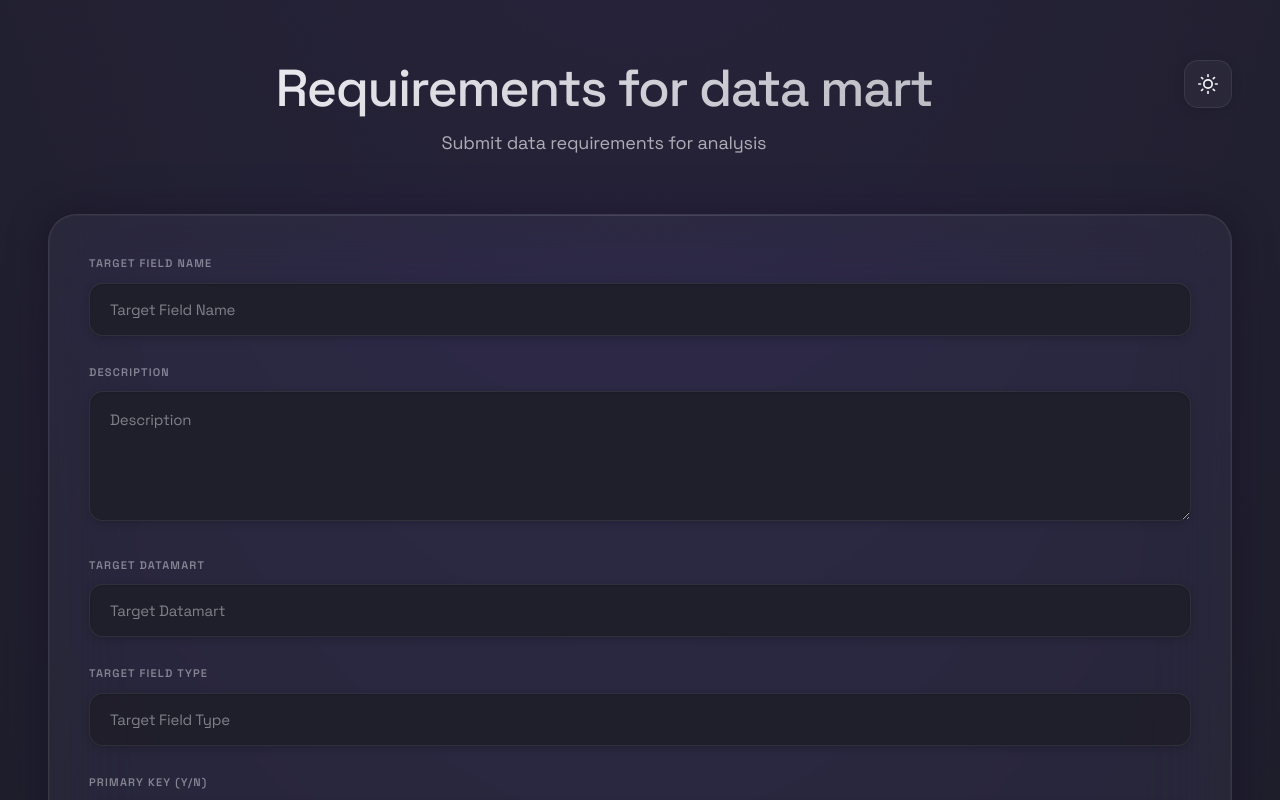
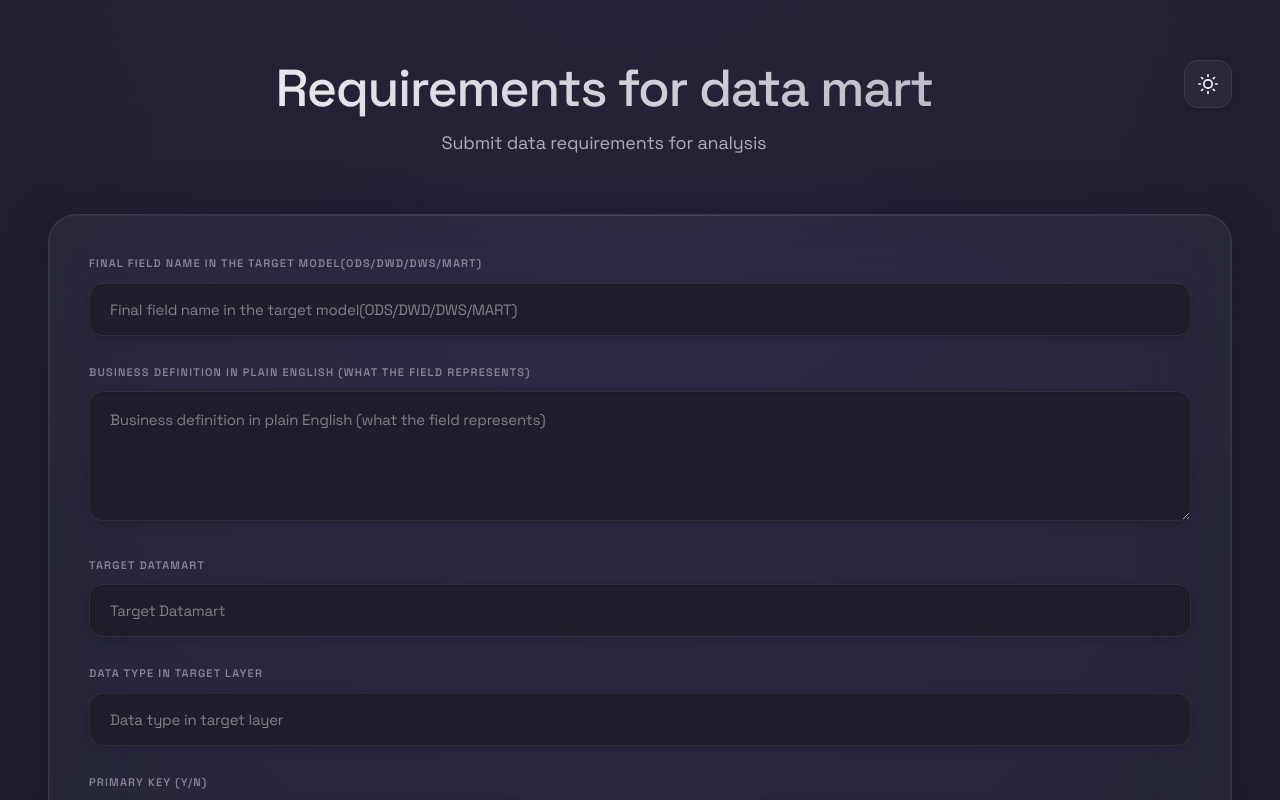
Before and after one commit to zkurtsikashvili/reqs-management, a React (Vite) app in the folder frontend/: page / in a window 1280 px wide. Shown: the top 800 px of the page. Built offline with nearby package versions, Linux system fonts and the light colour scheme; no server answers.

Commit message:
feat: rename fields

```diff
--- a/frontend/src/App.jsx
+++ b/frontend/src/App.jsx
@@ -8,10 +8,10 @@ function App() {
     const [datamartFilter, setDatamartFilter] = useState('')
 
     const FIELDS = [
-        { id: 'target_field_name', label: 'Target Field Name' },
-        { id: 'description', label: 'Description', type: 'textarea' },
+        { id: 'target_field_name', label: 'Final field name in the target model(ODS/DWD/DWS/MART)' },
+        { id: 'description', label: 'Business definition in plain English (what the field represents)', type: 'textarea' },
         { id: 'target_datamart', label: 'Target Datamart' },
-        { id: 'target_field_type', label: 'Target Field Type' },
+        { id: 'target_field_type', label: 'Data type in target layer' },
         { id: 'primary_key', label: 'Primary Key (Y/N)' },
         { id: 'business_key', label: 'Business Key (Y/N)' },
         { id: 'nullable', label: 'Nullable (Y/N)' },
```
